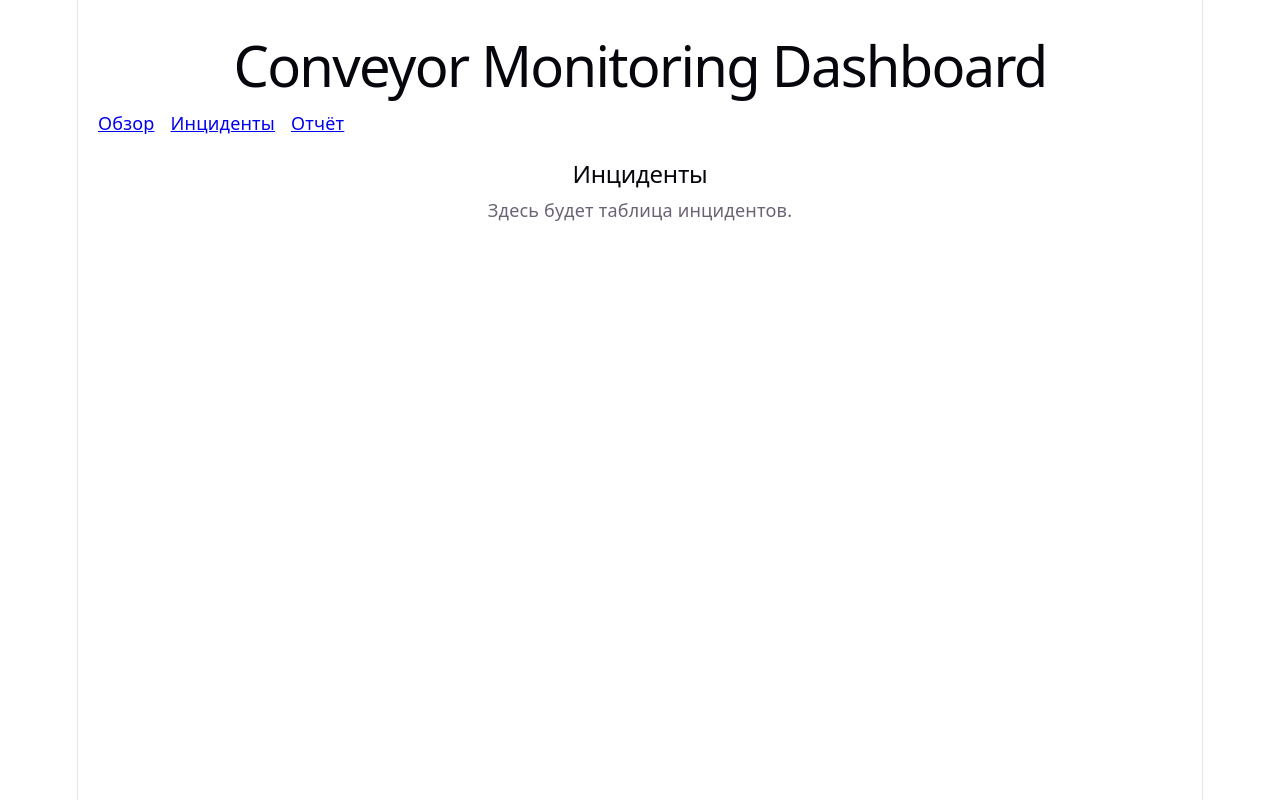
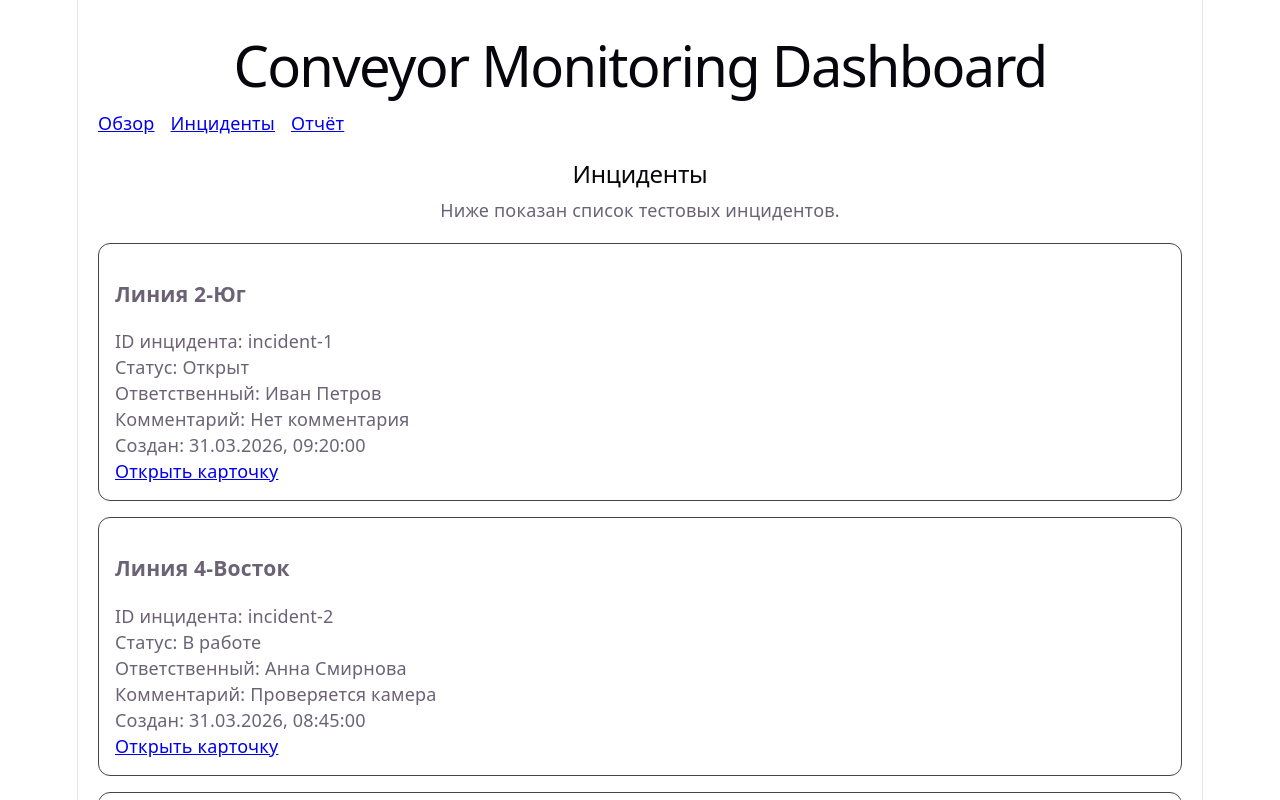
Before and after one commit to Serjik1661/practice-case-conveyor-monitoring-dashboard-frontend, a React (Vite) app: page /incidents in a window 1280 px wide. Shown: the top 800 px of the page. Built offline with nearby package versions, Linux system fonts and the light colour scheme.

Commit message:
feat: add mock incidents list page

```diff
--- a/src/mocks/fixtures.ts
+++ b/src/mocks/fixtures.ts
@@ -1,4 +1,4 @@
-import type { ConveyorLine } from '../shared/types'
+import type { ConveyorLine, Incident } from '../shared/types'
 
 export const conveyorLines: ConveyorLine[] = [
   {
@@ -38,3 +38,61 @@ export const conveyorLines: ConveyorLine[] = [
     alertsLastHour: 2,
   },
 ]
+
+export const incidents: Incident[] = [
+  {
+    id: 'incident-1',
+    eventId: 'event-1',
+    lineId: 'line-2',
+    status: 'open',
+    assignee: 'Иван Петров',
+    comment: null,
+    createdAt: '2026-03-31T09:20:00Z',
+    statusHistory: [
+      {
+        status: 'open',
+        changedAt: '2026-03-31T09:20:00Z',
+      },
+    ],
+  },
+  {
+    id: 'incident-2',
+    eventId: 'event-2',
+    lineId: 'line-4',
+    status: 'in_progress',
+    assignee: 'Анна Смирнова',
+    comment: 'Проверяется камера',
+    createdAt: '2026-03-31T08:45:00Z',
+    statusHistory: [
+      {
+        status: 'open',
+        changedAt: '2026-03-31T08:45:00Z',
+      },
+      {
+        status: 'in_progress',
+        changedAt: '2026-03-31T08:55:00Z',
+        comment: 'Проверяется камера',
+      },
+    ],
+  },
+  {
+    id: 'incident-3',
+    eventId: 'event-3',
+    lineId: 'line-1',
+    status: 'resolved',
+    assignee: 'Сергей Волков',
+    comment: 'Ложное срабатывание',
+    createdAt: '2026-03-31T07:10:00Z',
+    statusHistory: [
+      {
+        status: 'open',
+        changedAt: '2026-03-31T07:10:00Z',
+      },
+      {
+        status: 'resolved',
+        changedAt: '2026-03-31T07:25:00Z',
+        comment: 'Ложное срабатывание',
+      },
+    ],
+  },
+]
--- a/src/pages/IncidentsPage.tsx
+++ b/src/pages/IncidentsPage.tsx
@@ -1,10 +1,56 @@
+import { Link } from 'react-router-dom'
+import { conveyorLines, incidents } from '../mocks/fixtures'
+
+const incidentStatusLabels = {
+  open: 'Открыт',
+  in_progress: 'В работе',
+  resolved: 'Решён',
+}
+
 function IncidentsPage() {
-    return (
-        <div>
-            <h2>Инциденты</h2>
-            <p>Здесь будет таблица инцидентов.</p>
-        </div>
-    )
+  const getLineName = (lineId: string) => {
+    const line = conveyorLines.find((item) => item.id === lineId)
+    return line ? line.name : 'Неизвестная линия'
+  }
+
+  return (
+    <div>
+      <h2>Инциденты</h2>
+      <p>Ниже показан список тестовых инцидентов.</p>
+
+      <div
+        style={{
+          display: 'grid',
+          gap: '16px',
+          marginTop: '20px',
+        }}
+      >
+        {incidents.map((incident) => (
+          <div
+            key={incident.id}
+            style={{
+              border: '1px solid #444',
+              borderRadius: '12px',
+              padding: '16px',
+              textAlign: 'left',
+            }}
+          >
+            <h3>{getLineName(incident.lineId)}</h3>
+
+            <p>ID инцидента: {incident.id}</p>
+            <p>Статус: {incidentStatusLabels[incident.status]}</p>
+            <p>Ответственный: {incident.assignee ?? 'Не назначен'}</p>
+            <p>Комментарий: {incident.comment ?? 'Нет комментария'}</p>
+            <p>
+              Создан: {new Date(incident.createdAt).toLocaleString('ru-RU')}
+            </p>
+
+            <Link to={`/incidents/${incident.id}`}>Открыть карточку</Link>
+          </div>
+        ))}
+      </div>
+    </div>
+  )
 }
 
 export default IncidentsPage
```
Lines whose indentation alone changed are shown as unchanged.
